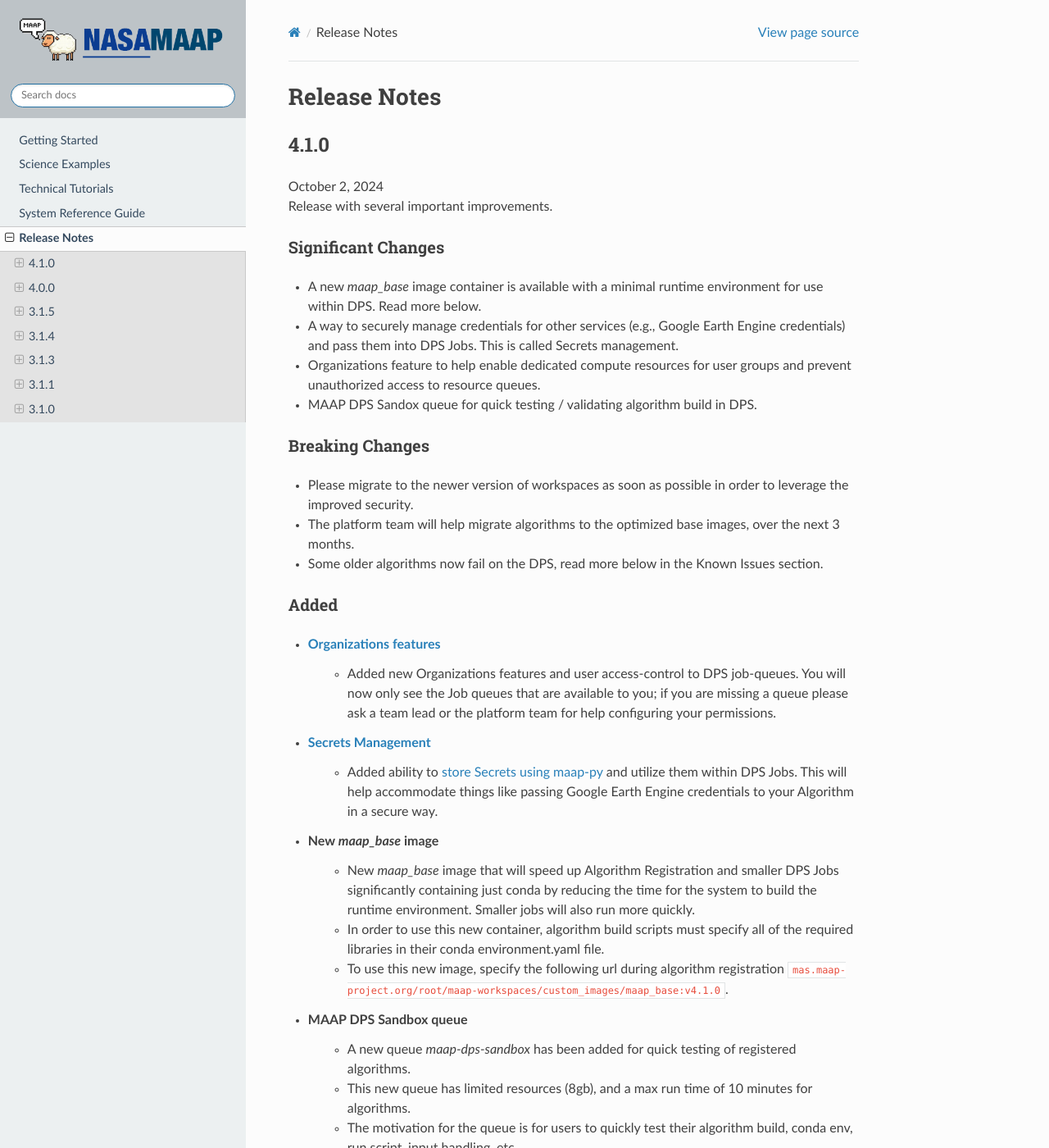
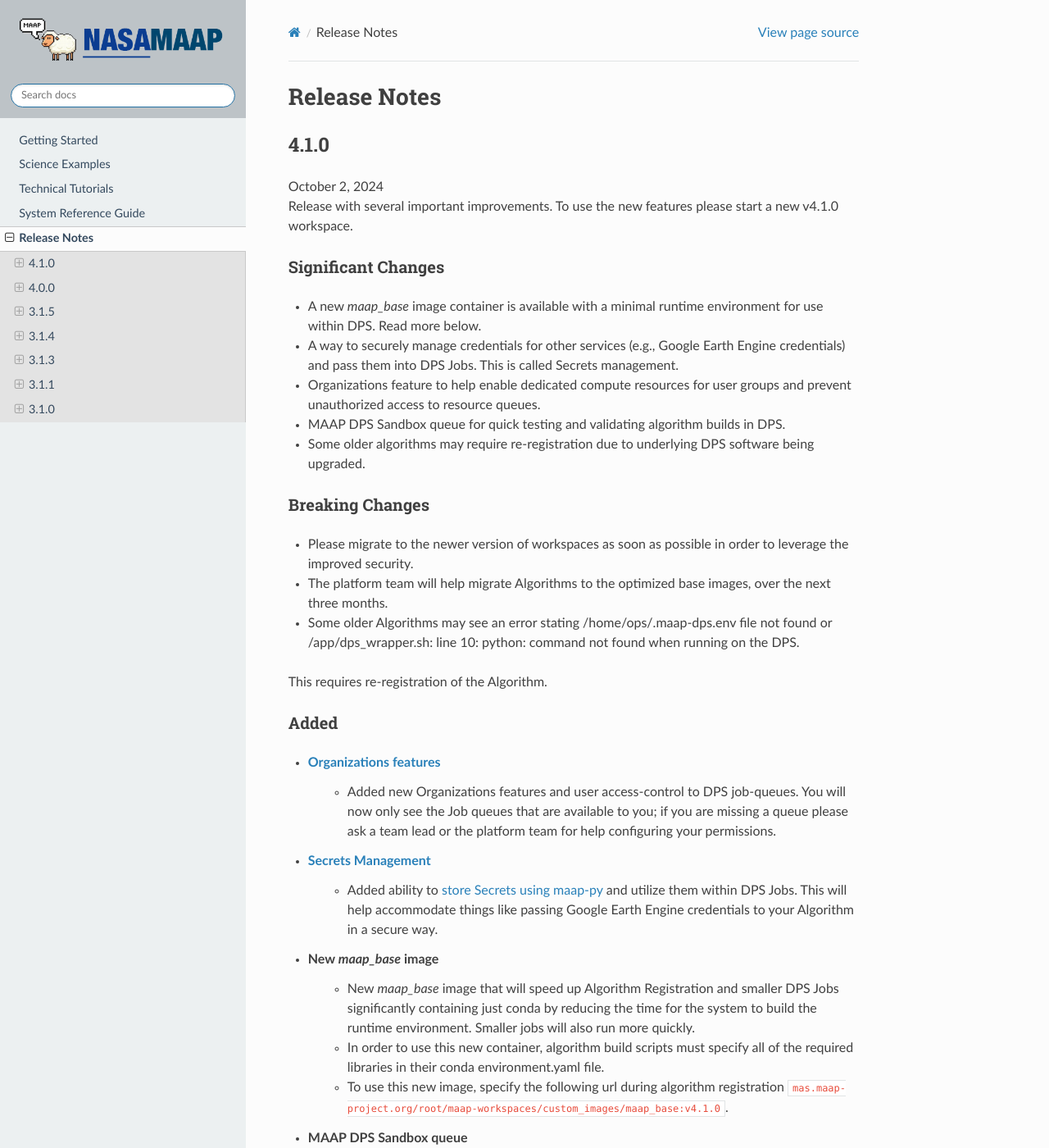
Before and after one commit to MAAP-Project/maap-documentation, a Sphinx documentation site: the page built from docs/source/release_notes.rst, in a window 1280 px wide and 1400 px high. Shown: the whole window at 82% size. Built offline with Sphinx 7.4.7 and the Read the Docs theme 2.0.0, drawn with Linux system fonts in a browser that asks for light colours; pages that are not in the unit, such as notebooks, are missing from menus; some of the changed text lies outside the part shown.

Commit message:
small updates to sync w GHD announcement
also typo fix
added HySDS info

```diff
--- a/docs/source/release_notes.rst
+++ b/docs/source/release_notes.rst
@@ -5,20 +5,22 @@ Release Notes
 4.1.0
 -------------------------------------------------------------
 | October 2, 2024
-| Release with several important improvements.
+| Release with several important improvements. To use the new features please start a new v4.1.0 workspace.
 
 Significant Changes
 ^^^^^^^^^^^^^^^^^^^
 * A new `maap_base` image container is available with a minimal runtime environment for use within DPS. Read more below.
 * A way to securely manage credentials for other services (e.g., Google Earth Engine credentials) and pass them into DPS Jobs. This is called Secrets management.
 * Organizations feature to help enable dedicated compute resources for user groups and prevent unauthorized access to resource queues.
-* MAAP DPS Sandox queue for quick testing / validating algorithm build in DPS.
+* MAAP DPS Sandbox queue for quick testing and validating algorithm builds in DPS.
+* Some older algorithms may require re-registration due to underlying DPS software being upgraded.
 
 Breaking Changes
 ^^^^^^^^^^^^^^^^^^^
 * Please migrate to the newer version of workspaces as soon as possible in order to leverage the improved security.
-* The platform team will help migrate algorithms to the optimized base images, over the next 3 months.
-* Some older algorithms now fail on the DPS, read more below in the Known Issues section.
+* The platform team will help migrate Algorithms to the optimized base images, over the next three months.
+* Some older Algorithms may see an error stating /home/ops/.maap-dps.env file not found or /app/dps_wrapper.sh: line 10: python: command not found when running on the DPS.
+This requires re-registration of the Algorithm.
 
 Added
 ^^^^^^^^^^^^^^^^^^^
@@ -35,6 +37,7 @@ Added
     * This new queue has limited resources (8gb), and a max run time of 10 minutes for algorithms.
     * The motivation for the queue is for users to quickly test their algorithm build, conda env, run script, input handling, etc.
     * This is the only queue available to Guest accounts
+* DPS software upgraded to HySDS v5.2.0
 
 Fixed
 ^^^^^^^^^^^^^^^^^^^
```
